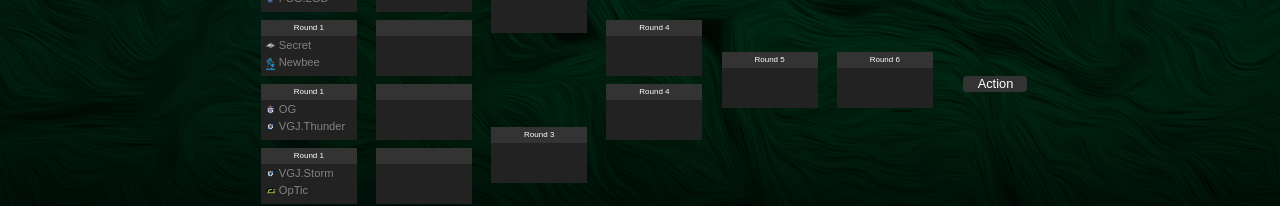
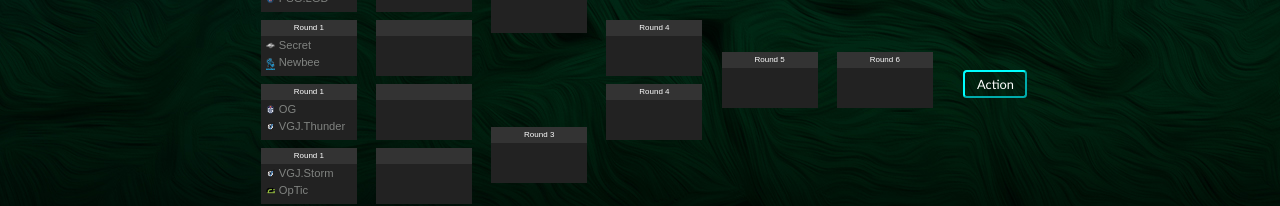
Before and after one commit to carsva/bracketeer, a React (Create React App) app: page / in a window 1280 px wide. Shown: the part 492-698 px from the top of the page. Built offline with nearby package versions, Linux system fonts and the light colour scheme; a web font is replaced by a local one.

Commit message:
Added more css

```diff
--- a/src/App.css
+++ b/src/App.css
@@ -278,10 +278,12 @@
 }
 
 button {
-    background-color: rgb(51, 51, 51);
-    border: none;
+    font-family: 'Gill Sans', 'Gill Sans MT', Calibri, 'Trebuchet MS', sans-serif;
+    border-color: aqua;
+    background-color: rgba(0, 0, 0, 0);
     border-radius: 0.3em;
     width: 5em;
+    height: 2.2em;
     font-size: 0.8em;
     color: white;
     margin-left: 0.9em;
```
